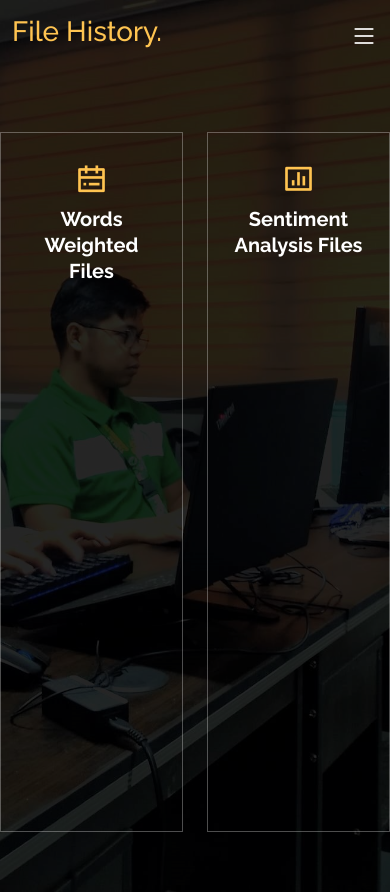
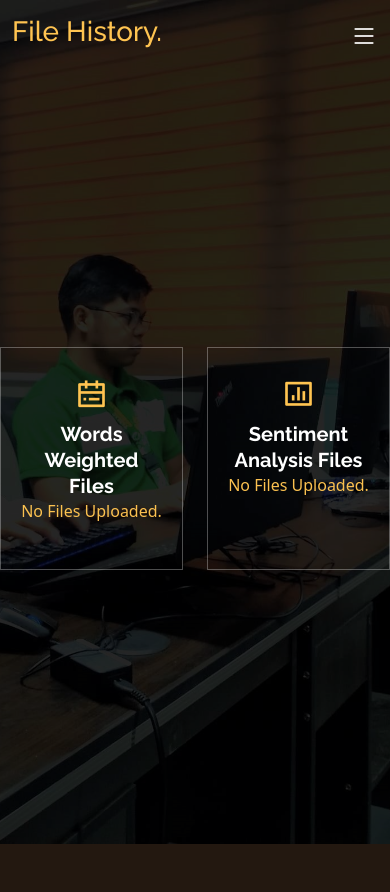
Before and after one commit to rgoloys/Words-Weighted-Score-and-Sentiment-Analysis, a Django app: page /user-files/ in a window 390 px wide. After the commit the page ends 844 px from the top, so only its background shows below. Run offline with Django 5.2, Linux system fonts and the light colour scheme; a user stored in the database is signed in; data that the repository does not hold is empty; parts of the project's set-up code (start-up, migrations or seed data) failed here and were passed over; some libraries are stand-ins or nearby versions.

Commit message:
Responsive History

```diff
--- a/wordScore/myApp/views.py
+++ b/wordScore/myApp/views.py
@@ -218,22 +218,34 @@ def user_files(request):
     user_files = FileKeywordCount.objects.filter(user=request.user)
 
     Sentiment_file = UploadedFile.objects.filter(user=request.user)
-    # Calculate overall score and remarks for each file
-    for file_entry in user_files:
-        overall_total = sum(data['total'] for data in file_entry.keyword_count.values())
-        accept_score = AcceptScore.objects.first()  # Assuming only one accept score exists
 
-        if overall_total == accept_score.score:
-            score_description = "Score Passed"
-        elif overall_total < accept_score.score:
-            score_description = "Failed, Score is Below the passing score"
-        else:
-            score_description = "Failed, Score is Higher than the passing score"
+    # Check if user_files has any data
+    if user_files.exists():
+        # Calculate overall score and remarks for each file
+        for file_entry in user_files:
+            overall_total = sum(data['total'] for data in file_entry.keyword_count.values())
+            accept_score = AcceptScore.objects.first()  # Assuming only one accept score exists
 
-        file_entry.overall_total = overall_total
-        file_entry.score_description = score_description
+            if overall_total == accept_score.score:
+                score_description = "Score Passed"
+            elif overall_total < accept_score.score:
+                score_description = "Failed, Score is Below the passing score"
+            else:
+                score_description = "Failed, Score is Higher than the passing score"
 
-    return render(request, 'user_files.html', {'user_files': user_files, 'Sentiment_file': Sentiment_file})
+            file_entry.overall_total = overall_total
+            file_entry.score_description = score_description
+    else:
+        # If user_files is empty, return a string indicating no data available
+        return render(request, 'user_files.html', {'no_data_available': True, 'Sentiment_file': Sentiment_file})
+
+    # Check if Sentiment_file has any data
+    if Sentiment_file.exists():
+        # If Sentiment_file contains data, proceed with rendering the template
+        return render(request, 'user_files.html', {'user_files': user_files, 'Sentiment_file': Sentiment_file})
+    else:
+        # If Sentiment_file is empty, return a string indicating no data available for sentiment analysis files
+        return render(request, 'user_files.html', {'no_sentiment_data_available': True, 'user_files': user_files})
 
 
 @login_required
--- a/wordScore/templates/user_files.html
+++ b/wordScore/templates/user_files.html
@@ -35,7 +35,6 @@
 <style>
 
     form button{
-
         width: 100px;
         color: #FFFF;
         background-color: transparent;
@@ -52,6 +51,16 @@
     }
     form input{
         background-color: transparent;
+    }
+    #box{
+        height:auto;
+        max-height: 700px;
+        width: 50%;
+    }
+    #insideBox{
+        height: auto;
+        max-height: 570px;
+        overflow-y:scroll;
     }
 </style>
 
@@ -77,30 +86,29 @@
     </div>
 </header><!-- End Header -->
 
-<!-- ======= Hero Section ======= -->
+<!-- Hero section -->
 <section id="hero" class="d-flex align-items-center justify-content-center">
     <div class="container" data-aos="fade-up" style="padding:0;">
-
-        <div class="row gy-4 mt-5 justify-content-center" data-aos="zoom-in" data-aos-delay="250"
-             style="padding:0;">
-            <div class="col-xl-2 col-md-4" style="Height:700px; width: 50%; ">
+        <div class="row gy-4 mt-5 justify-content-center" data-aos="zoom-in" data-aos-delay="250" style="padding:0;">
+            <div class="col-xl-2 col-md-4" id="box">
                 <div class="icon-box">
+                    <!-- Words Weighted Files section -->
                     <i class="ri-calendar-todo-line"></i>
                     <h3><a href="{% url 'user_upload' %}">Words Weighted Files</a></h3>
-                    <div style=" height:570px; overflow-y:scroll;">
+                    <div id="insideBox">
+
+                        {% if user_files %}
+                            <!-- Iterate over user_files if data is available -->
                             {% for file_entry in user_files %}
                                 <li class="List" style="display:flex; justify-content:space-between; margin-top:12px;">
                                     <div style="width: 300px;">
                                         <a href="{% url 'file_details' file_entry.id %}" style="display:flex; margin-right:12px;">{{file_entry.file.name}}</a>
                                     </div>
-
                                     <div style="display:flex;">
                                         {% if file_entry.score_description == "Score Passed" %}
-                            <p style="color:#FFFFFF; margin-right: 12px;">Score: <span class="pass-score">{{ file_entry.overall_total }}</span>
-                            </p>
+                                            <p style="color:#FFFFFF; margin-right: 12px;">Score: <span class="pass-score">{{ file_entry.overall_total }}</span></p>
                                         {% else %}
-                            <p style="color:#FFFFFF; margin-right: 12px;">Score: <span class="failed-score">{{ file_entry.overall_total }}</span>
-                            </p>
+                                            <p style="color:#FFFFFF; margin-right: 12px;">Score: <span class="failed-score">{{ file_entry.overall_total }}</span></p>
                                         {% endif %}
                                         <form action="{% url 'delete_file' file_entry.id %}" method="post">
                                             {% csrf_token %}
@@ -109,23 +117,28 @@
                                     </div>
                                 </li>
                             {% endfor %}
+                        {% else %}
+                            <!-- Display message if no data available -->
+                            <p style="color:#FBC150;font-weight: 500;">No Files Uploaded.</p>
+                        {% endif %}
                     </div>
                 </div>
             </div>
-            <div class="col-xl-2 col-md-4" style="Height:700px;width: 50%;">
+            <div class="col-xl-2 col-md-4" id="box">
                 <div class="icon-box">
+                    <!-- Sentiment Analysis Files section -->
                     <i class="ri-bar-chart-box-line"></i>
                     <h3><a href="{% url 'user_files' %}">Sentiment Analysis Files</a></h3>
+                    <div id="insideBox">
 
-                    <div style=" height:570px; overflow-y:scroll;">
+                        {% if Sentiment_file %}
+                            <!-- Iterate over Sentiment_file if data is available -->
                             {% for uploaded_file in Sentiment_file %}
-
                                 <li class="List" style="display:flex; justify-content:space-between; margin-top:12px;">
                                     <div>
                                         <a href="{{ uploaded_file.document.url }}">{{ uploaded_file.document.name }}</a>
                                     </div>
-
-                            <div style="display:flex;" >
+                                    <div style="display:flex;">
                                         <p style="color:#FFFFFF; margin-right: 12px;">Similarity Score: {{uploaded_file.similarity_score }}</p>
                                         <form action="{% url 'delete_uploaded_file' uploaded_file.id %}" method="post">
                                             {% csrf_token %}
@@ -133,20 +146,17 @@
                                         </form>
                                     </div>
                                 </li>
-
                             {% endfor %}
-
+                        {% else %}
+                            <!-- Display message if no data available -->
+                            <p style="color:#FBC150;font-weight: 500;">No Files Uploaded.</p>
+                        {% endif %}
                     </div>
                 </div>
             </div>
         </div>
     </div>
-
-    </div>
 </section><!-- End Hero -->
-<main id="main">
-
-</main><!-- End #main -->
 
 
 <div id="preloader"></div>
```
Also changed, not shown: wordScore/db.sqlite3. Lines whose indentation alone changed are shown as unchanged.
